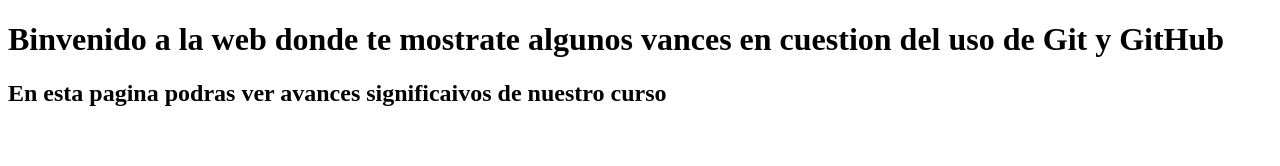
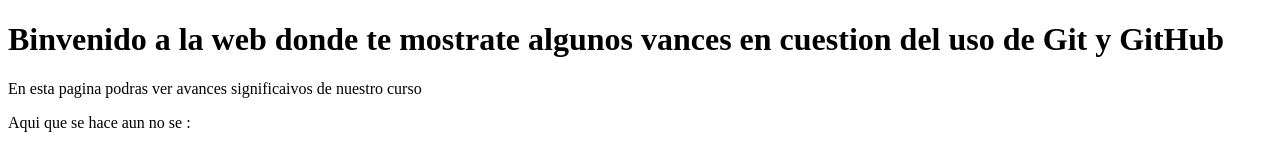
Before and after one commit to Ramses2119998/pagina-web, a plain HTML site: page index.html in a window 1280 px wide. Drawn offline with Linux system fonts and the light colour scheme.

Commit message:
Actualizacion de etiqueta
Cambiamos una etiqueta para hacerlo mas comodo de ver

```diff
--- a/index.html
+++ b/index.html
@@ -7,9 +7,14 @@
 	<h1>
 		Binvenido a la web donde te mostrate algunos vances en cuestion del uso de Git y GitHub
 	</h1>
-	<h2>
+	<p>
 		En esta pagina podras ver avances significaivos de nuestro curso
-	</h2>
+	</p>
+
+
+	<p>
+		Aqui que se hace aun no se :
+	</p>
 
 </body>
 </html>
```
